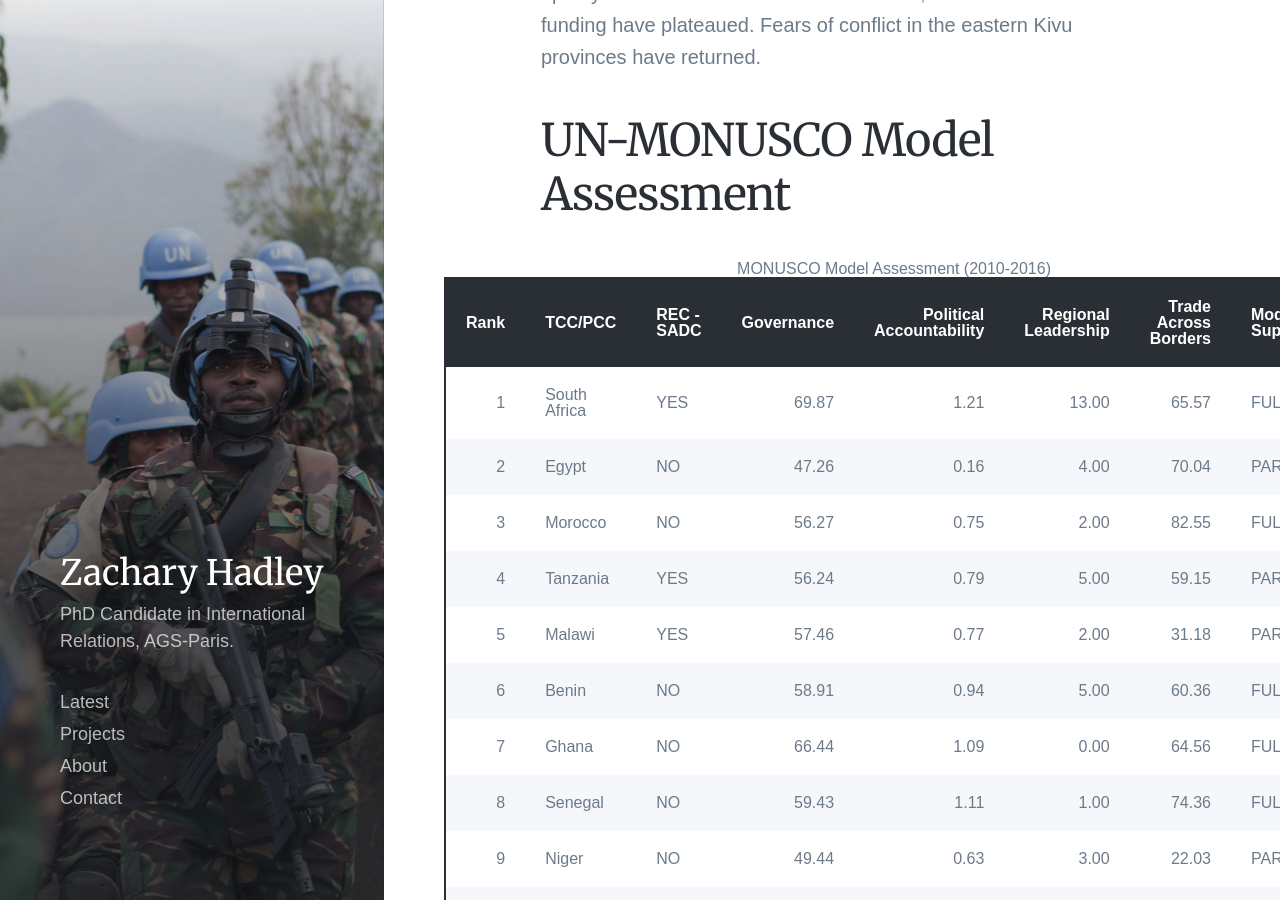
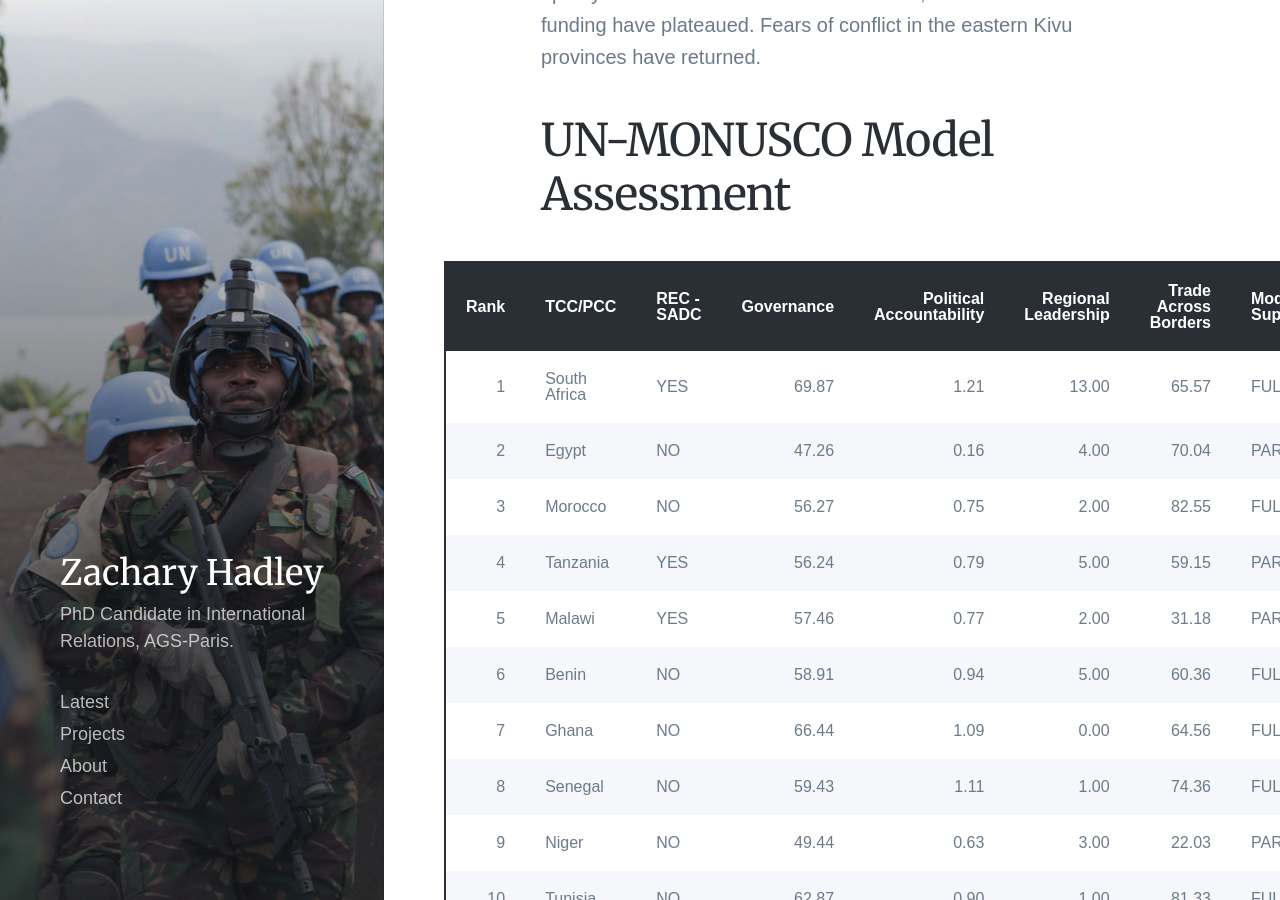
Before and after one commit to zhadley/zhadley.github.io, a Jekyll site: the page built from _projects/monusco.md, in a window 1280 px wide and 900 px high, scrolled down 4886 px. Built offline with Jekyll 4.4.1, drawn with Linux system fonts in a browser that asks for light colours; nearby versions of some CDN libraries; some web fonts are replaced.

Commit message:
Update monusco.md

```diff
--- a/_projects/monusco.md
+++ b/_projects/monusco.md
@@ -29,7 +29,6 @@ The implementation of the Nairobi Declaration works towards that objective. With
 ## UN-MONUSCO Model Assessment
 
 <table class="table" style="width: auto !important; margin-left: auto; margin-right: auto;">
-<caption>MONUSCO Model Assessment (2010-2016)</caption>
  <thead>
   <tr>
    <th style="text-align:right;"> Rank </th>
```
